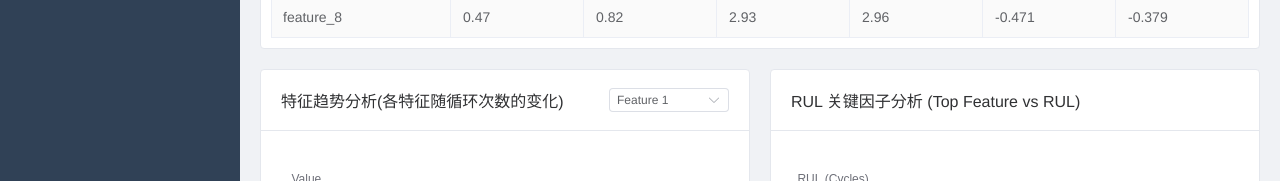
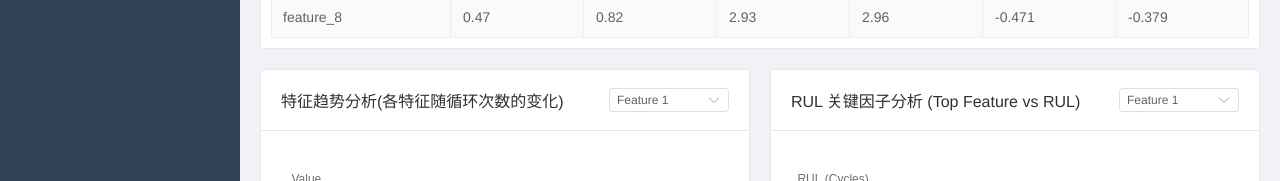
Before and after one commit to oroiteS/battery_analysis, a Vue app in the folder frontend/: page /analysis in a window 1280 px wide. Shown: the part 571-752 px from the top of the page. Built offline with nearby package versions, Linux system fonts and the light colour scheme; the HTML template or start-up script is replaced by a standard one.

Commit message:
update:更新散点图为可选特征来展示

```diff
--- a/frontend/src/views/DataAnalysis.vue
+++ b/frontend/src/views/DataAnalysis.vue
@@ -17,6 +17,9 @@ const featureOptions = Array.from({ length: 8 }, (_, i) => ({
   value: `feature_${i + 1}`,
   label: `Feature ${i + 1}`
 }))
+
+// Feature selection for Scatter Chart (RUL)
+const selectedRulFeature = ref('feature_1')
 
 // --- Mock Data ---
 
@@ -57,6 +60,12 @@ const handleFeatureChange = () => {
   // Update line chart data based on selected feature
   // Mocking update:
   lineChartData.value = Array.from({ length: 50 }, () => Math.random() * 10)
+}
+
+const handleRulFeatureChange = () => {
+  // Update scatter chart data based on selected feature
+  // Mocking update:
+  scatterChartData.value = Array.from({ length: 50 }, () => [Math.random() * 5, Math.random() * 1000])
 }
 
 const generateMockData = () => {
@@ -161,7 +170,15 @@ onMounted(() => {
 
       <!-- Top-Right: RUL Scatter -->
       <el-col :span="12">
-        <el-card shadow="hover" class="chart-card" header="RUL 关键因子分析 (Top Feature vs RUL)">
+        <el-card shadow="hover" class="chart-card">
+          <template #header>
+            <div class="card-header">
+              <span>RUL 关键因子分析 (Top Feature vs RUL)</span>
+              <el-select v-model="selectedRulFeature" size="small" style="width: 120px" @change="handleRulFeatureChange">
+                <el-option v-for="opt in featureOptions" :key="opt.value" :label="opt.label" :value="opt.value" />
+              </el-select>
+            </div>
+          </template>
            <ScatterChart
             :data="scatterChartData"
             x-axis-name="Feature Value"
```
